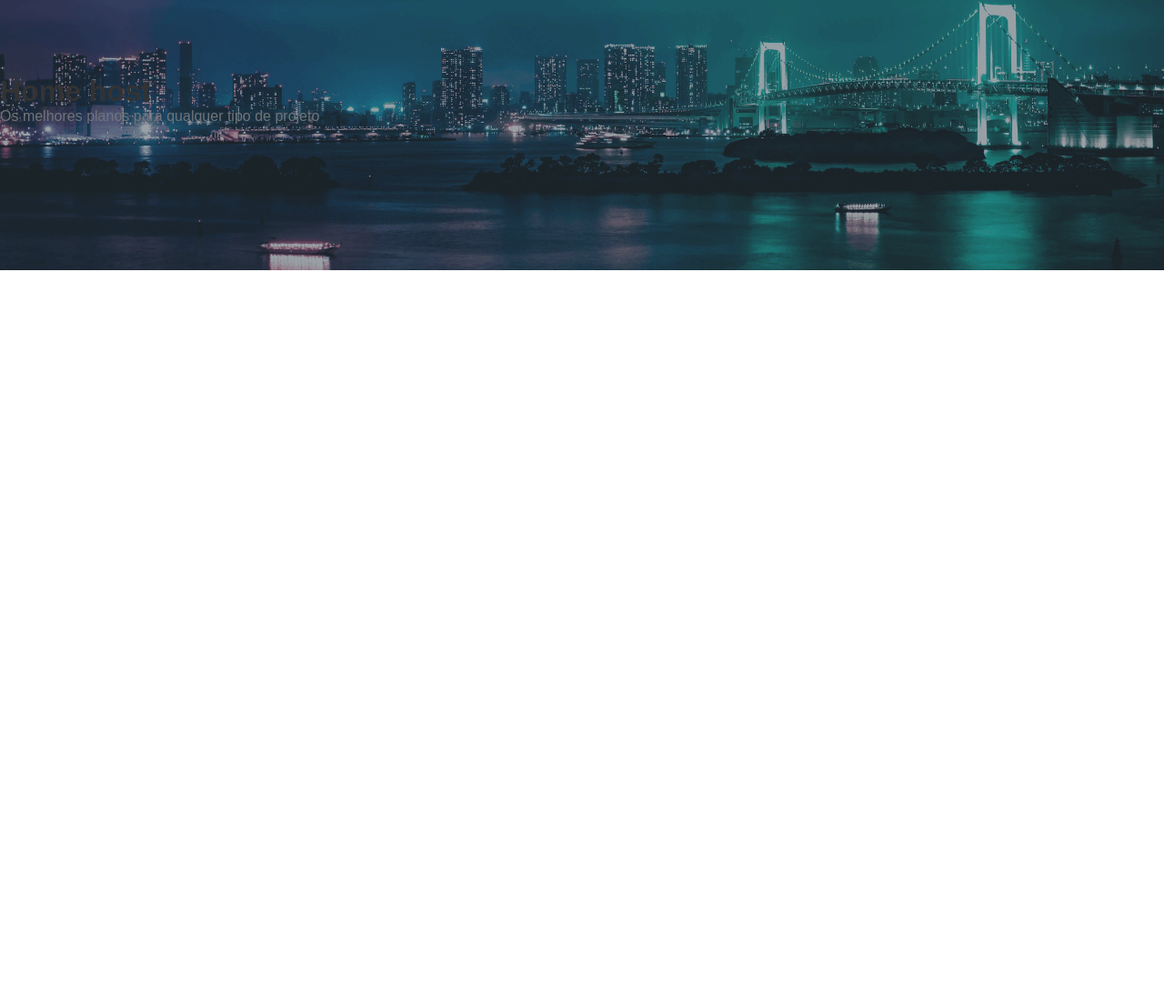
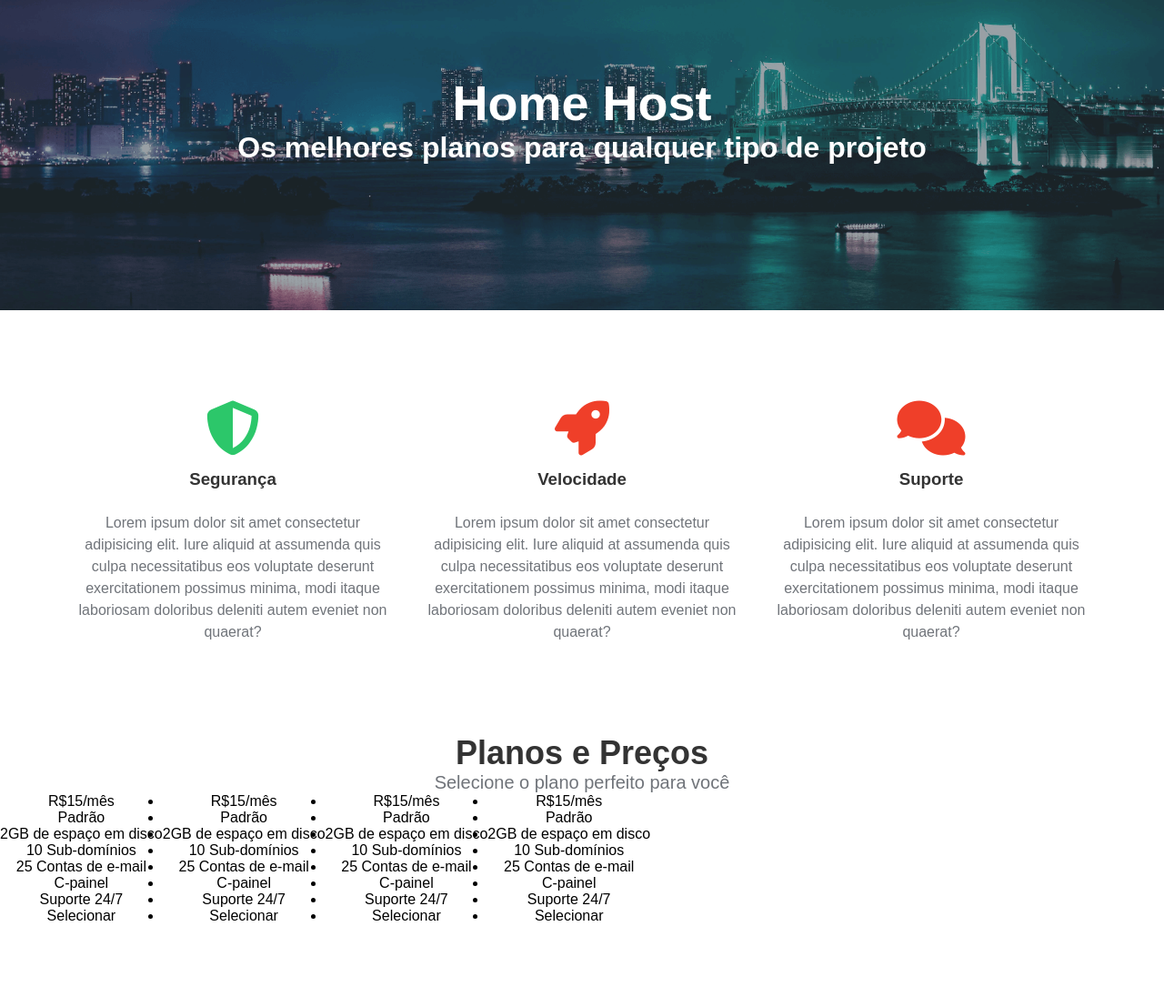
Before and after one commit to Steyz5K/homehost, a plain HTML site: page index.html in a window 1280 px wide. Shown: the part 158-1254 px from the top of the page at 91% size. Before the commit the page ends 800 px from the top, so only its background shows below. Drawn offline with Linux system fonts and the light colour scheme.

Commit message:
adicionamos os menus e os planos

```diff
--- a/css/style.css
+++ b/css/style.css
@@ -12,6 +12,7 @@ h1, h2, h3 {
 p {
     color: #70747a;
 }
+
 .navbar-container {
     width: 100%;
     background-color: #232A31;
@@ -21,7 +22,8 @@ p {
     /* IMPEDE que a propriedade padding faça o elemento crescer de tamanho. Exemplo: se um padding for usado em um elemento de 200px de altura  e 200px de largura ele irá faer o elemento ter 220px de largura por 220px de altura. Quando usamos o box-sizing:border-box esse aumento de tamanho não irá acontecer, pois e o espaço do padding será "descontado" do elemento pai*/
     position: relative;
 }
-.logo{
+
+.logo {
     width: 50px;
     margin-top: 15px;
 }
@@ -41,29 +43,105 @@ p {
     line-height: 80px;
     list-style: none;
 }
-.navbar-items li{
+
+.navbar-items li {
     display: inline-block;
     text-transform: uppercase;
     margin-left: 25px;
 }
-.navbar-items li a{
+
+.navbar-items li a {
     color: #fff;
     text-decoration: none;
     transition: .5s;
 }
 
-.navbar-items li a:hover{
+.navbar-items li a:hover {
     color: #ccc;
 }
-.default-btn{
+
+.default-btn {
     background-color: #14f156;
     padding: 15px 20px;
     border-radius: 5px;
 }
+
 .main-banner {
     background-image: url('../img/mainbanner.png');
     background-position: center;
-    background-size:cover;
+    background-size: cover;
     background-repeat: no-repeat;
     padding: 10em 0;
+    text-align: center;
 }
+
+.main-banner p {
+    color: #fff;
+    font-weight: bold;
+}
+
+.main-banner h1 {
+    color: #fff;
+    font-weight: bold
+}
+
+.main-banner h1 {
+    font-size: 54px;
+}
+
+.main-banner p {
+    font-size: 32px;
+}
+
+.specialties-container {
+    padding: 5em 0;
+}
+
+.specialties-container ul {
+    display: flex;
+    flex-direction: row;
+    flex-wrap: nowrap;
+    width: 90%;
+    margin: 0 auto;
+    list-style: none;
+}
+
+.specialties-container ul li {
+    text-align: center;
+    padding: 20px;
+}
+.fas{
+    font-size: 60px;
+    margin-bottom: 15px;
+}
+.fa-shield-alt{
+    color:#2cc76a;
+}
+.fa-rocket{
+    color: #ef3f29
+}
+.fa-comments{
+    color: #ef3f29;
+}
+.specialties-container ul li h3{
+    margin-bottom: 25px;
+    color: #333;
+}
+.specialties-container ul li p{
+    line-height: 24px;
+    color: #70747a;
+}
+.pricing-container{
+    padding-bottom: 5em;
+    text-align: center;
+}
+.pricing-container h2{
+    font-size: 36px;
+    margin-top: 0;
+}
+.pricing-container p{
+    font-size: 20px;
+}
+.plans-container{
+    display: flex;
+}
--- a/index.html
+++ b/index.html
@@ -26,9 +26,80 @@
         <!--inicio conteudo-->
         <main>
             <div class="main-banner">
-                <h1>Home host</h1>
+                <h1>Home Host</h1>
                 <p>Os melhores planos para qualquer tipo de projeto</p>
             </div>
+            <section class="specialties-container">
+                <ul>
+                    <li>
+                        <i class="fas fa-shield-alt"></i>
+                        <h3>Segurança</h3>
+                        <p>Lorem ipsum dolor sit amet consectetur adipisicing elit. Iure aliquid at assumenda quis culpa necessitatibus eos voluptate deserunt exercitationem possimus minima, modi itaque laboriosam doloribus deleniti autem eveniet non quaerat?</p>
+                    </li>
+                    <li>  <i class="fas fa-rocket"></i>
+                        <h3>Velocidade</h3>
+                        <p>Lorem ipsum dolor sit amet consectetur adipisicing elit. Iure aliquid at assumenda quis culpa necessitatibus eos voluptate deserunt exercitationem possimus minima, modi itaque laboriosam doloribus deleniti autem eveniet non quaerat?</p></li>
+                    <li>  <i class="fas fa-comments"></i>
+                        <h3>Suporte</h3>
+                        <p>Lorem ipsum dolor sit amet consectetur adipisicing elit. Iure aliquid at assumenda quis culpa necessitatibus eos voluptate deserunt exercitationem possimus minima, modi itaque laboriosam doloribus deleniti autem eveniet non quaerat?</p></li>
+                </ul>
+            </section>
+           <section class="pricing-container">
+               <h2>Planos e Preços</h2>
+               <p>Selecione o plano perfeito para você</p>
+               <div class="plans-container">
+                <div class="plan">
+                    <ul>
+                        <li class="price">R$15/mês</li>
+                        <li class="plan-name">Padrão</li>
+                        <li>2GB de espaço em disco</li>
+                        <li>10 Sub-domínios</li>
+                        <li>25 Contas de e-mail</li>
+                        <li>C-painel</li>
+                        <li>Suporte 24/7</li>
+                        <li class="plan-btn">Selecionar</li>
+                    </ul>
+                    </div>
+                    <div class="plan">
+                        <ul>
+                            <li class="price">R$15/mês</li>
+                            <li class="plan-name">Padrão</li>
+                            <li>2GB de espaço em disco</li>
+                            <li>10 Sub-domínios</li>
+                            <li>25 Contas de e-mail</li>
+                            <li>C-painel</li>
+                            <li>Suporte 24/7</li>
+                            <li class="plan-btn">Selecionar</li>
+                        </ul>
+                        </div>
+                        <div class="plan">
+                            <ul>
+                                <li class="price recommended">R$15/mês</li>
+                            <li class="plan-name">Padrão</li>
+                                <li>2GB de espaço em disco</li>
+                                <li>10 Sub-domínios</li>
+                                <li>25 Contas de e-mail</li>
+                                <li>C-painel</li>
+                                <li>Suporte 24/7</li>
+                                <li class="plan-btn recommended">Selecionar</li>
+                            </ul>
+                            </div>
+                            <div class="plan">
+                                <ul>
+                                    <li class="price">R$15/mês</li>
+                            <li class="plan-name">Padrão</li>
+                                    <li>2GB de espaço em disco</li>
+                                    <li>10 Sub-domínios</li>
+                                    <li>25 Contas de e-mail</li>
+                                    <li>C-painel</li>
+                                    <li>Suporte 24/7</li>
+                                    <li class="plan-btn">Selecionar</li>
+                                </ul>
+                                </div>
+
+                </div>
+               </div>
+           </section>
         </main>
     </div>
 
```
